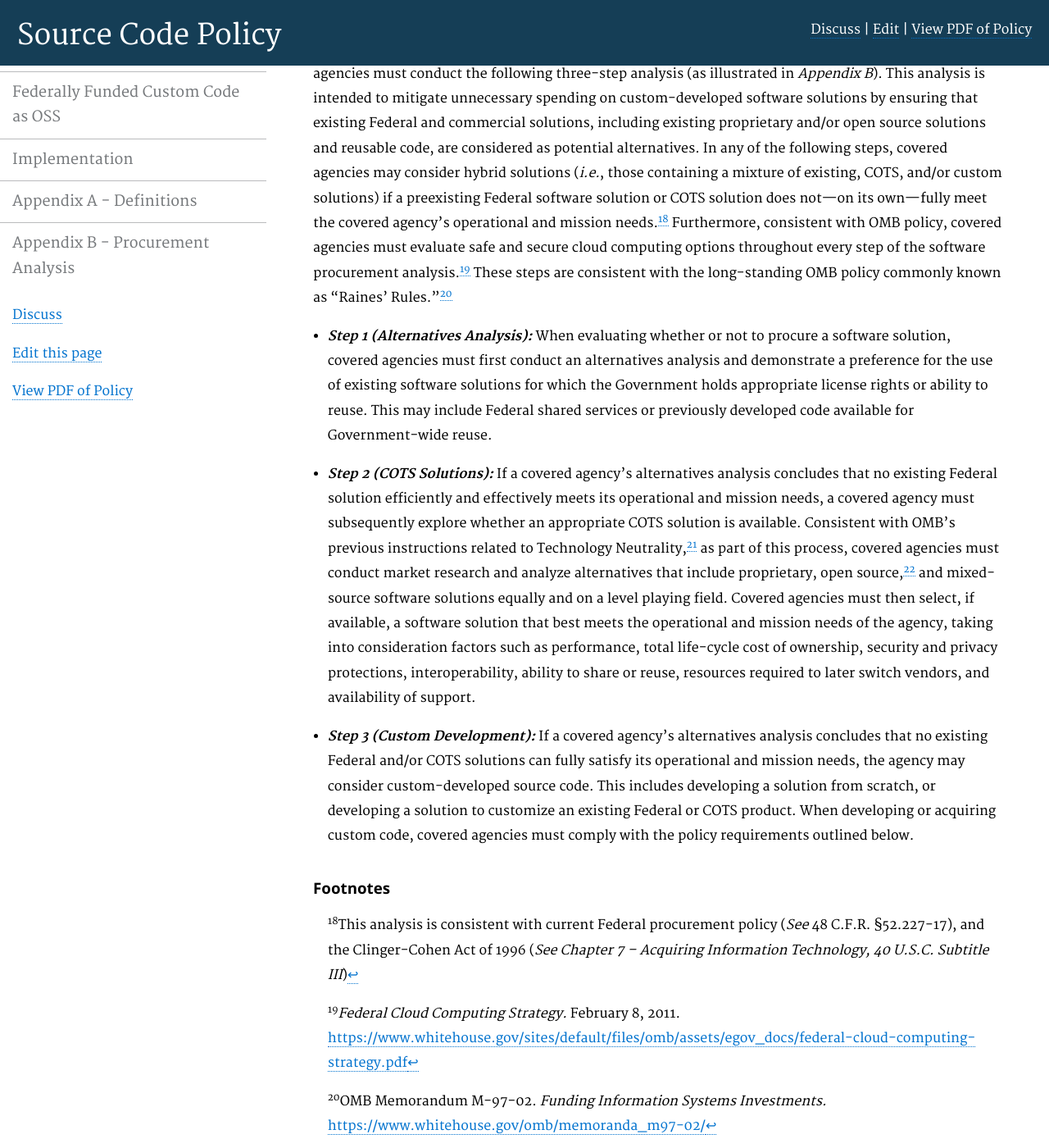
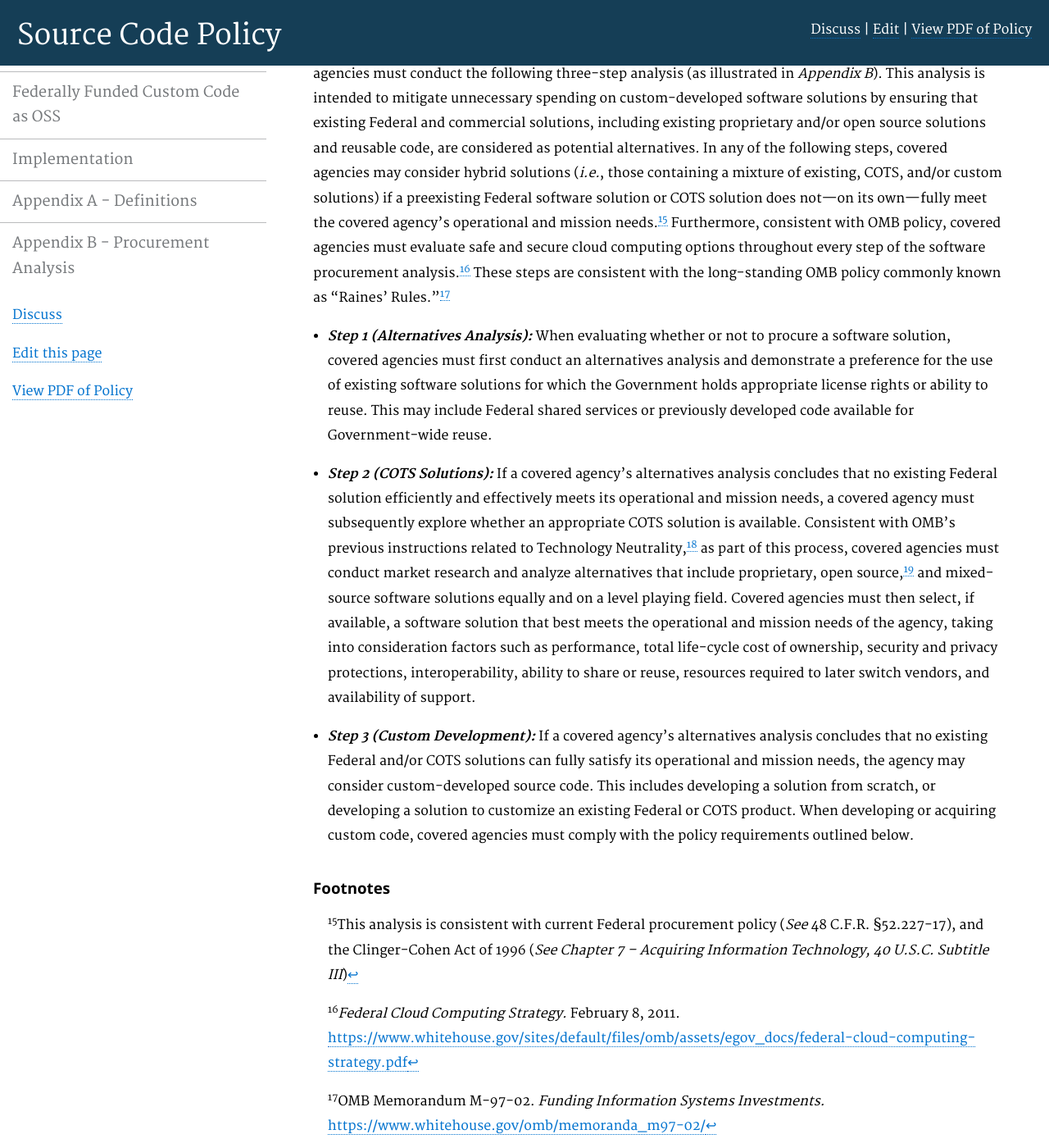
Before and after one commit to CityOfLosAngeles/open-source-policy, a Jekyll site: the page built from pages/procurement.md, in a window 1280 px wide and 1400 px high, scrolled down 331 px. Shown: the whole window at 82% size. Built offline with Jekyll 4.4.1, drawn with Linux system fonts in a browser that asks for light colours; Markdown is read by kramdown in place of the engine named in the settings.

Commit message:
Edited footnote numbers to match PDF of policy

```diff
--- a/pages/procurement.md
+++ b/pages/procurement.md
@@ -9,11 +9,11 @@ description: ""
 
 In meeting their software needs, covered agencies should give preference to existing Federal software solutions (*e.g.*, Federal shared services or existing reusable source code) or a purchasable off-the-shelf software solutions (*e.g.*, COTS) that can efficiently and effectively meet their operational and mission needs. When a covered agency determines that these alternatives do not meet its needs, the agency may need to procure custom-developed source code built from scratch or built on top of a proprietary solution.
 
-Consistent with OMB policy, in the course of deciding whether a custom solution is necessary, covered agencies must conduct the following three-step analysis (as illustrated in *Appendix B*). This analysis is intended to mitigate unnecessary spending on custom-developed software solutions by ensuring that existing Federal and commercial solutions, including existing proprietary and/or open source solutions and reusable code, are considered as potential alternatives. In any of the following steps, covered agencies may consider hybrid solutions (*i.e.*, those containing a mixture of existing, COTS, and/or custom solutions) if a preexisting Federal software solution or COTS solution does not—on its own—fully meet the covered agency's  operational and mission needs.<sup id="fnr18"><a href="#fn18">18</a></sup> Furthermore, consistent with OMB policy, covered agencies must evaluate safe and secure cloud computing options throughout every step of the software procurement analysis.<sup id="fnr19"><a href="#fn19">19</a></sup> These steps are consistent with the long-standing OMB policy commonly known as "Raines' Rules."<sup id="fnr20"><a href="#fn20">20</a></sup>
+Consistent with OMB policy, in the course of deciding whether a custom solution is necessary, covered agencies must conduct the following three-step analysis (as illustrated in *Appendix B*). This analysis is intended to mitigate unnecessary spending on custom-developed software solutions by ensuring that existing Federal and commercial solutions, including existing proprietary and/or open source solutions and reusable code, are considered as potential alternatives. In any of the following steps, covered agencies may consider hybrid solutions (*i.e.*, those containing a mixture of existing, COTS, and/or custom solutions) if a preexisting Federal software solution or COTS solution does not—on its own—fully meet the covered agency's  operational and mission needs.<sup id="fnr15"><a href="#fn15">15</a></sup> Furthermore, consistent with OMB policy, covered agencies must evaluate safe and secure cloud computing options throughout every step of the software procurement analysis.<sup id="fnr16"><a href="#fn16">16</a></sup> These steps are consistent with the long-standing OMB policy commonly known as "Raines' Rules."<sup id="fnr17"><a href="#fn17">17</a></sup>
 
 * **_Step 1 (Alternatives Analysis):_** When evaluating whether or not to procure a software solution, covered agencies must first conduct an alternatives analysis and demonstrate a preference for the use of existing software solutions for which the Government holds appropriate license rights or ability to reuse. This may include Federal shared services or previously developed code available for Government-wide reuse.
 
-* **_Step 2 (COTS Solutions):_** If a covered agency's alternatives analysis concludes that no existing Federal solution efficiently and effectively meets its operational and mission needs, a covered agency must subsequently explore whether an appropriate COTS solution is available. Consistent with OMB's previous instructions related to Technology Neutrality,<sup id="fnr21"><a href="#fn21">21</a></sup> as part of this process, covered agencies must conduct market research and analyze alternatives that include proprietary, open source,<sup id="fnr22"><a href="#fn22">22</a></sup> and mixed-source software solutions equally and on a level playing field. Covered agencies must then select, if available, a software solution that best meets the operational and mission needs of the agency, taking into consideration factors such as performance, total life-cycle cost of ownership, security and privacy protections, interoperability, ability to share or reuse, resources required to later switch vendors, and availability of support.
+* **_Step 2 (COTS Solutions):_** If a covered agency's alternatives analysis concludes that no existing Federal solution efficiently and effectively meets its operational and mission needs, a covered agency must subsequently explore whether an appropriate COTS solution is available. Consistent with OMB's previous instructions related to Technology Neutrality,<sup id="fnr18"><a href="#fn18">18</a></sup> as part of this process, covered agencies must conduct market research and analyze alternatives that include proprietary, open source,<sup id="fnr19"><a href="#fn19">19</a></sup> and mixed-source software solutions equally and on a level playing field. Covered agencies must then select, if available, a software solution that best meets the operational and mission needs of the agency, taking into consideration factors such as performance, total life-cycle cost of ownership, security and privacy protections, interoperability, ability to share or reuse, resources required to later switch vendors, and availability of support.
 
 * **_Step 3 (Custom Development):_** If a covered agency's alternatives analysis concludes that no existing Federal and/or COTS solutions can fully satisfy its operational and mission needs, the agency may consider custom-developed source code. This includes developing a solution from scratch, or developing a solution to customize an existing Federal or COTS product. When developing or acquiring custom code, covered agencies must comply with the policy requirements outlined below.
 
@@ -21,10 +21,10 @@ Consistent with OMB policy, in the course of deciding whether a custom solution
 
 <ul style="list-style-type:none">
 
-<li id="fn18"><sup>18</sup>This analysis is consistent with current Federal procurement policy (<em>See</em> 48 C.F.R. §52.227-17), and the Clinger-Cohen Act of 1996 (<em>See Chapter 7 – Acquiring Information Technology, 40 U.S.C. Subtitle III</em>)<a href="#fnr18">&#8617;</a></li>
-<li id="fn19"><sup>19</sup><em>Federal Cloud Computing Strategy.</em> February 8, 2011. <a href="https://www.whitehouse.gov/sites/default/files/omb/assets/egov_docs/federal-cloud-computing-strategy.pdf">https://www.whitehouse.gov/sites/default/files/omb/assets/egov_docs/federal-cloud-computing-strategy.pdf</a><a href="#fnr19">&#8617;</a></li>
-<li id="fn20"><sup>20</sup>OMB Memorandum M-97-02. <em>Funding Information Systems Investments.</em> <a href="https://www.whitehouse.gov/omb/memoranda_m97-02/">https://www.whitehouse.gov/omb/memoranda_m97-02/</a><a href="#fnr20">&#8617;</a></li>
-<li id="fn21"><sup>21</sup><em>Technology Neutrality.</em> January 7, 2011.<a href="#fnr21">&#8617;</a></li>
-<li id="fn22"><sup>22</sup>For purposes of Federal IT acquisitions, OSS must be considered a commercial item and be given appropriate statutory preference per 41 U.S.C. §103 (1)(B), so long as the OSS product is available for license to the general public and meets the other terms therein. When using or modifying OSS, covered agencies are strongly encouraged to consider which license is associated with the software. Licenses affect how the work can be used, modified, and how derivative works must be treated. Agencies must comply with the terms of the licensed work. Government employees and their covered agencies are encouraged to improve the OSS they use and push those fixes to the appropriate code repository. This practice benefits all users of the software because those changes can be distributed widely. This work must follow the terms of the license of the original work. For further guidance, covered agencies should look to Project Open Source at <a href="https://project-open-source.cio.gov">https://project-open-source.cio.gov</a>.<a href="#fnr22">&#8617;</a></li>
+<li id="fn15"><sup>15</sup>This analysis is consistent with current Federal procurement policy (<em>See</em> 48 C.F.R. §52.227-17), and the Clinger-Cohen Act of 1996 (<em>See Chapter 7 – Acquiring Information Technology, 40 U.S.C. Subtitle III</em>)<a href="#fnr15">&#8617;</a></li>
+<li id="fn16"><sup>16</sup><em>Federal Cloud Computing Strategy.</em> February 8, 2011. <a href="https://www.whitehouse.gov/sites/default/files/omb/assets/egov_docs/federal-cloud-computing-strategy.pdf">https://www.whitehouse.gov/sites/default/files/omb/assets/egov_docs/federal-cloud-computing-strategy.pdf</a><a href="#fnr16">&#8617;</a></li>
+<li id="fn17"><sup>17</sup>OMB Memorandum M-97-02. <em>Funding Information Systems Investments.</em> <a href="https://www.whitehouse.gov/omb/memoranda_m97-02/">https://www.whitehouse.gov/omb/memoranda_m97-02/</a><a href="#fnr17">&#8617;</a></li>
+<li id="fn18"><sup>18</sup><em>Technology Neutrality.</em> January 7, 2011.<a href="#fnr18">&#8617;</a></li>
+<li id="fn19"><sup>19</sup>For purposes of Federal IT acquisitions, OSS must be considered a commercial item and be given appropriate statutory preference per 41 U.S.C. §103 (1)(B), so long as the OSS product is available for license to the general public and meets the other terms therein. When using or modifying OSS, covered agencies are strongly encouraged to consider which license is associated with the software. Licenses affect how the work can be used, modified, and how derivative works must be treated. Agencies must comply with the terms of the licensed work. Government employees and their covered agencies are encouraged to improve the OSS they use and push those fixes to the appropriate code repository. This practice benefits all users of the software because those changes can be distributed widely. This work must follow the terms of the license of the original work. For further guidance, covered agencies should look to Project Open Source at <a href="https://project-open-source.cio.gov">https://project-open-source.cio.gov</a>.<a href="#fnr19">&#8617;</a></li>
 
 </ul>
```
